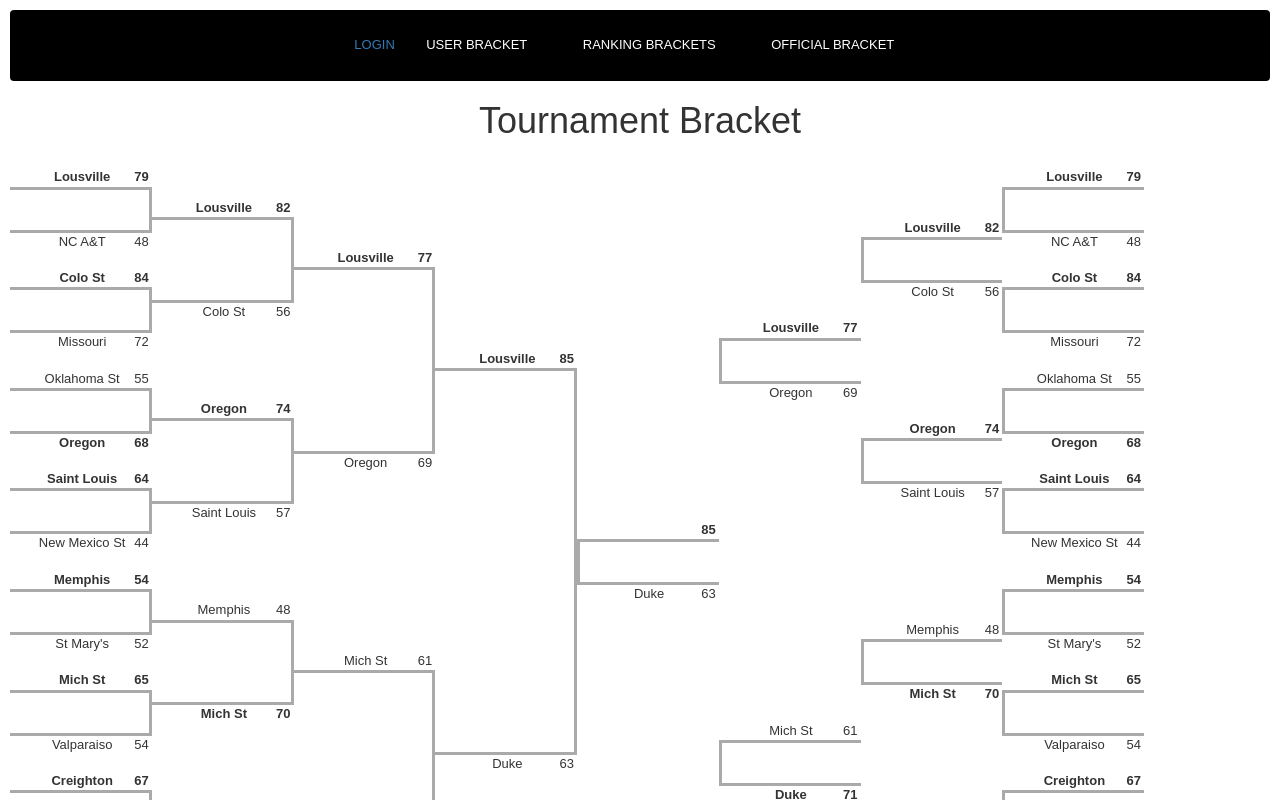
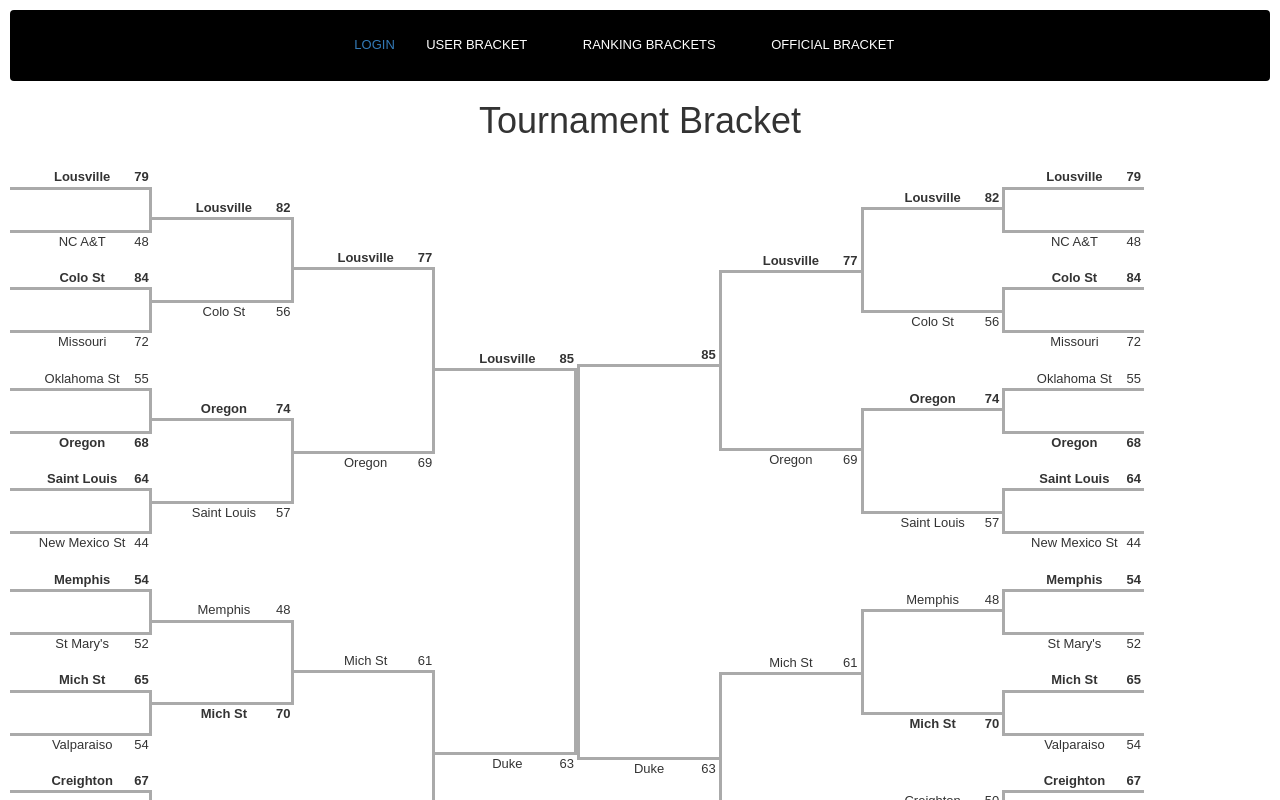
Before and after one commit to patientplatypus/BrackathonHackathon, a React (Create React App) app: page /rankingbracket in a window 1280 px wide. Shown: the top 800 px of the page. Built offline with nearby package versions, Linux system fonts and the light colour scheme.

Commit message:
both sides brackets done needs space in middle

```diff
--- a/src/Components/RankingBracket/Ranking.css
+++ b/src/Components/RankingBracket/Ranking.css
@@ -85,3 +85,19 @@ li.game-bottom {
 .oneSide {
     width: 200%;
 }
+
+.spacerLeft2 {
+    border-left: 3px solid #aaa;
+    height: 100px;
+}
+
+.spacerLeft3 {
+    border-left: 3px solid #aaa;
+    height: 175px;
+}
+
+.spacerLeft4 {
+    border-left: 3px solid #aaa;
+    height: 390px;
+    padding-left: 200px;
+}
--- a/src/Components/RankingBracket/index.js
+++ b/src/Components/RankingBracket/index.js
@@ -117,7 +117,7 @@ class RankingBracket extends Component {
 				<li class="spacer">&nbsp;</li>
 
 				<li class="game game-top winner"> <span>85</span></li>
-				<li class="game game-spacerLeft">&nbsp;</li>
+				<li class="game game-spacerLeft spacerLeft4">&nbsp;</li>
 				<li class="game game-bottom ">Duke <span>63</span></li>
 				<li class="spacer">&nbsp;</li>
 
@@ -128,13 +128,13 @@ class RankingBracket extends Component {
 				<li class="spacer">&nbsp;</li>
 
 				<li class="game game-top winner">Lousville <span>77</span></li>
-				<li class="game game-spacerLeft">&nbsp;</li>
+				<li class="game game-spacerLeft spacerLeft3">&nbsp;</li>
 				<li class="game game-bottom ">Oregon <span>69</span></li>
 
 				<li class="spacer">&nbsp;</li>
 
 				<li class="game game-top ">Mich St <span>61</span></li>
-				<li class="game game-spacerLeft">&nbsp;</li>
+				<li class="game game-spacerLeft spacerLeft3">&nbsp;</li>
 				<li class="game game-bottom winner">Duke <span>71</span></li>
 
 				<li class="spacer">&nbsp;</li>
@@ -143,25 +143,25 @@ class RankingBracket extends Component {
 				<li class="spacer">&nbsp;</li>
 
 				<li class="game game-top winner">Lousville <span>82</span></li>
-				<li class="game game-spacerLeft">&nbsp;</li>
+				<li class="game spacerLeft2">&nbsp;</li>
 				<li class="game game-bottom ">Colo St <span>56</span></li>
 
 				<li class="spacer">&nbsp;</li>
 
 				<li class="game game-top winner">Oregon <span>74</span></li>
-				<li class="game game-spacerLeft">&nbsp;</li>
+				<li class="game game-spacerLeft spacerLeft2">&nbsp;</li>
 				<li class="game game-bottom ">Saint Louis <span>57</span></li>
 
 				<li class="spacer">&nbsp;</li>
 
 				<li class="game game-top ">Memphis <span>48</span></li>
-				<li class="game game-spacerLeft">&nbsp;</li>
+				<li class="game game-spacerLeft spacerLeft2">&nbsp;</li>
 				<li class="game game-bottom winner">Mich St <span>70</span></li>
 
 				<li class="spacer">&nbsp;</li>
 
 				<li class="game game-top ">Creighton <span>50</span></li>
-				<li class="game game-spacerLeft">&nbsp;</li>
+				<li class="game game-spacerLeft spacerLeft2">&nbsp;</li>
 				<li class="game game-bottom winner">Duke <span>66</span></li>
 
 				<li class="spacer">&nbsp;</li>
@@ -224,6 +224,7 @@ class RankingBracket extends Component {
 		{/* Right */}
 		<div className="oneSide" id="rightBracket">
 		<main id="tournament">
+
 		</main>
       </div>
       </div>
```
